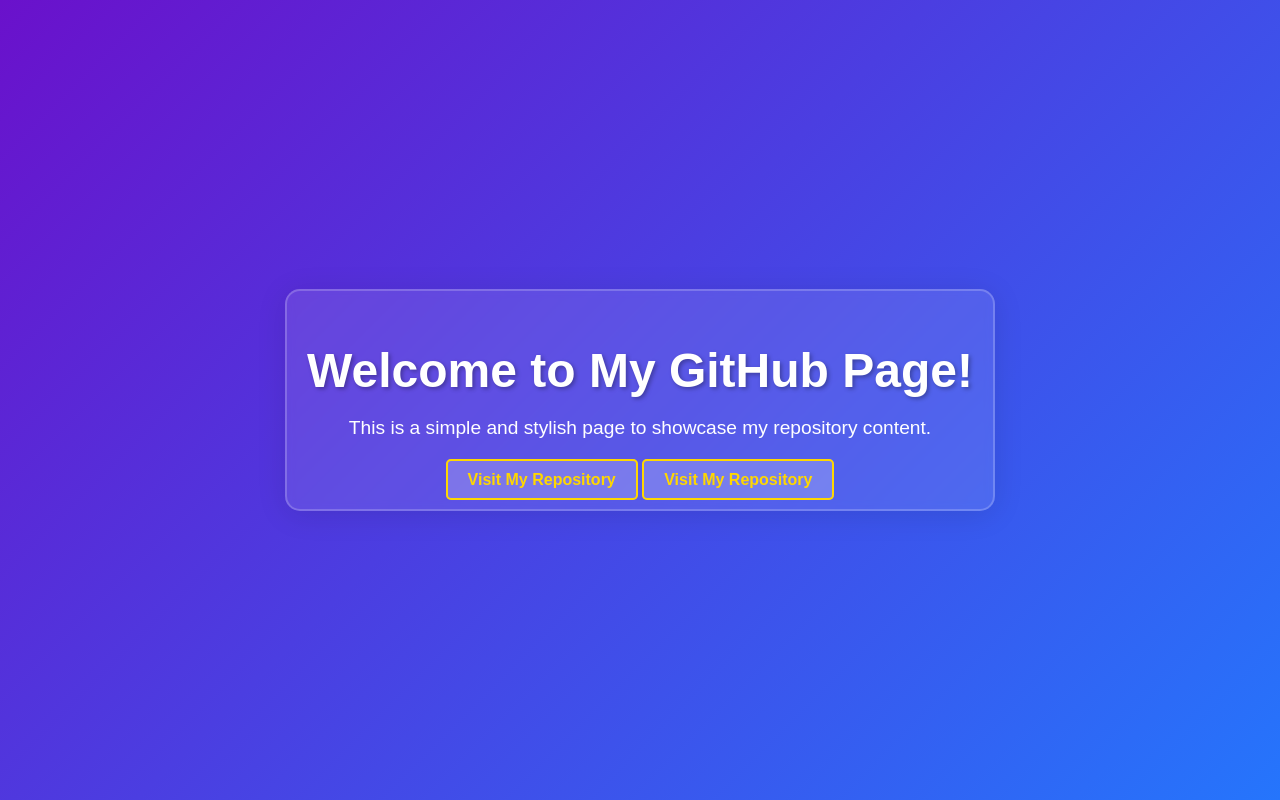
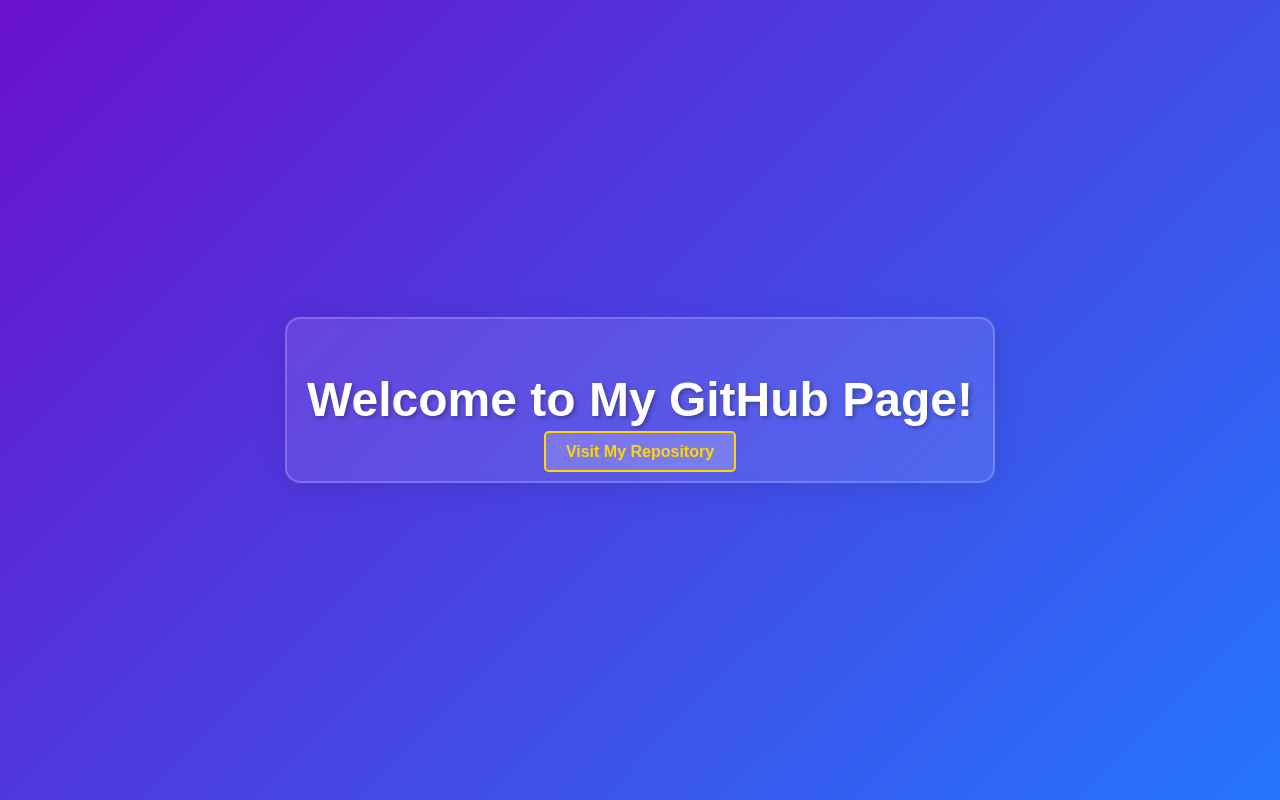
Before and after one commit to Skizofred/.well-known, a plain HTML site: page index.html in a window 1280 px wide. Drawn offline with Linux system fonts and the light colour scheme.

Commit message:
Update index.html

```diff
--- a/index.html
+++ b/index.html
@@ -53,8 +53,6 @@
 <body>
     <div class="container">
         <h1>Welcome to My GitHub Page!</h1>
-        <p>This is a simple and stylish page to showcase my repository content.</p>
-        <a href="https://github.com/your-username/your-repo" target="_blank">Visit My Repository</a>
         <a href="https://github.com/Skizofred?tab=repositories" target="_blank">Visit My Repository</a>
     </div>
 </body>
```
